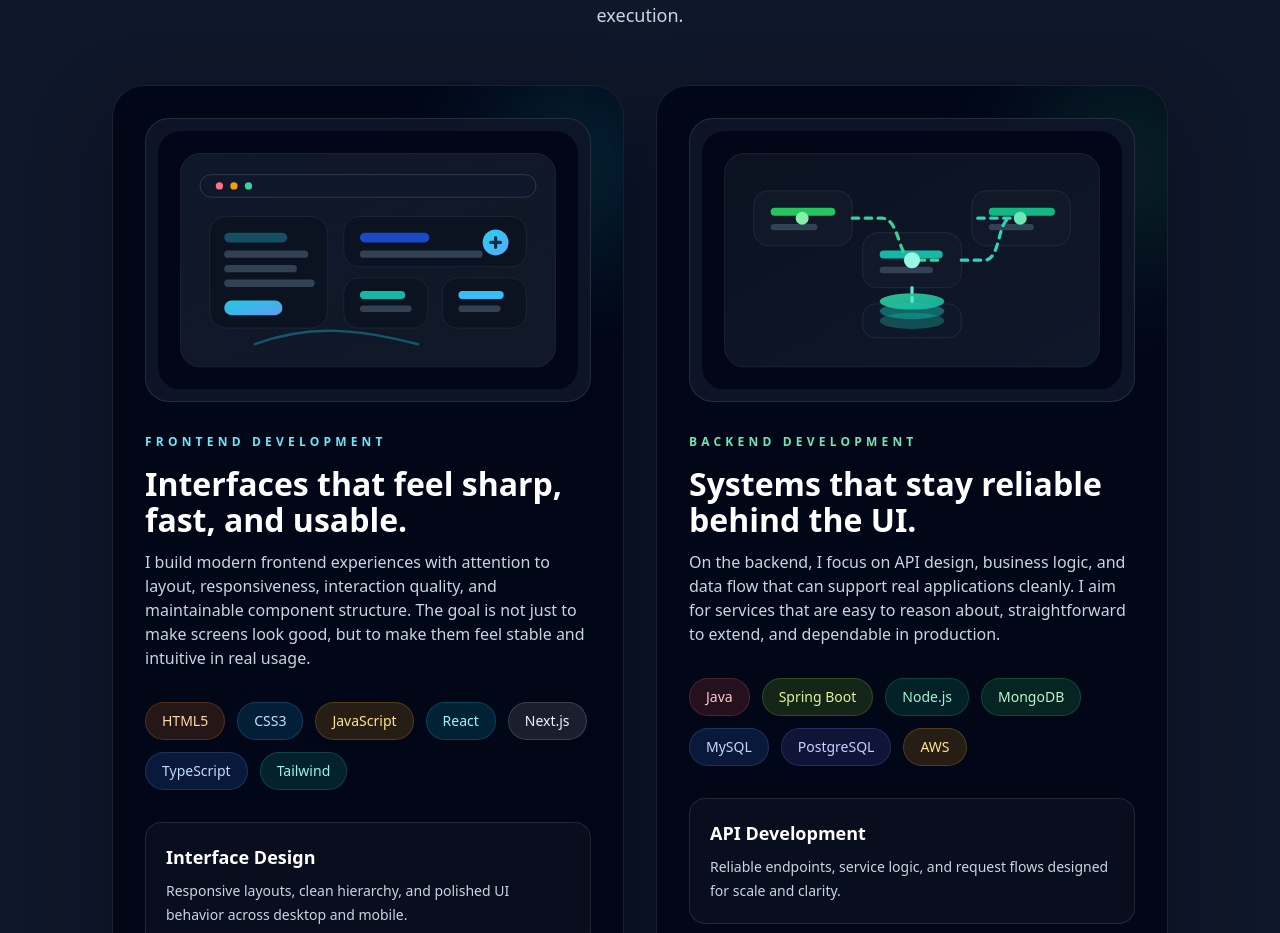
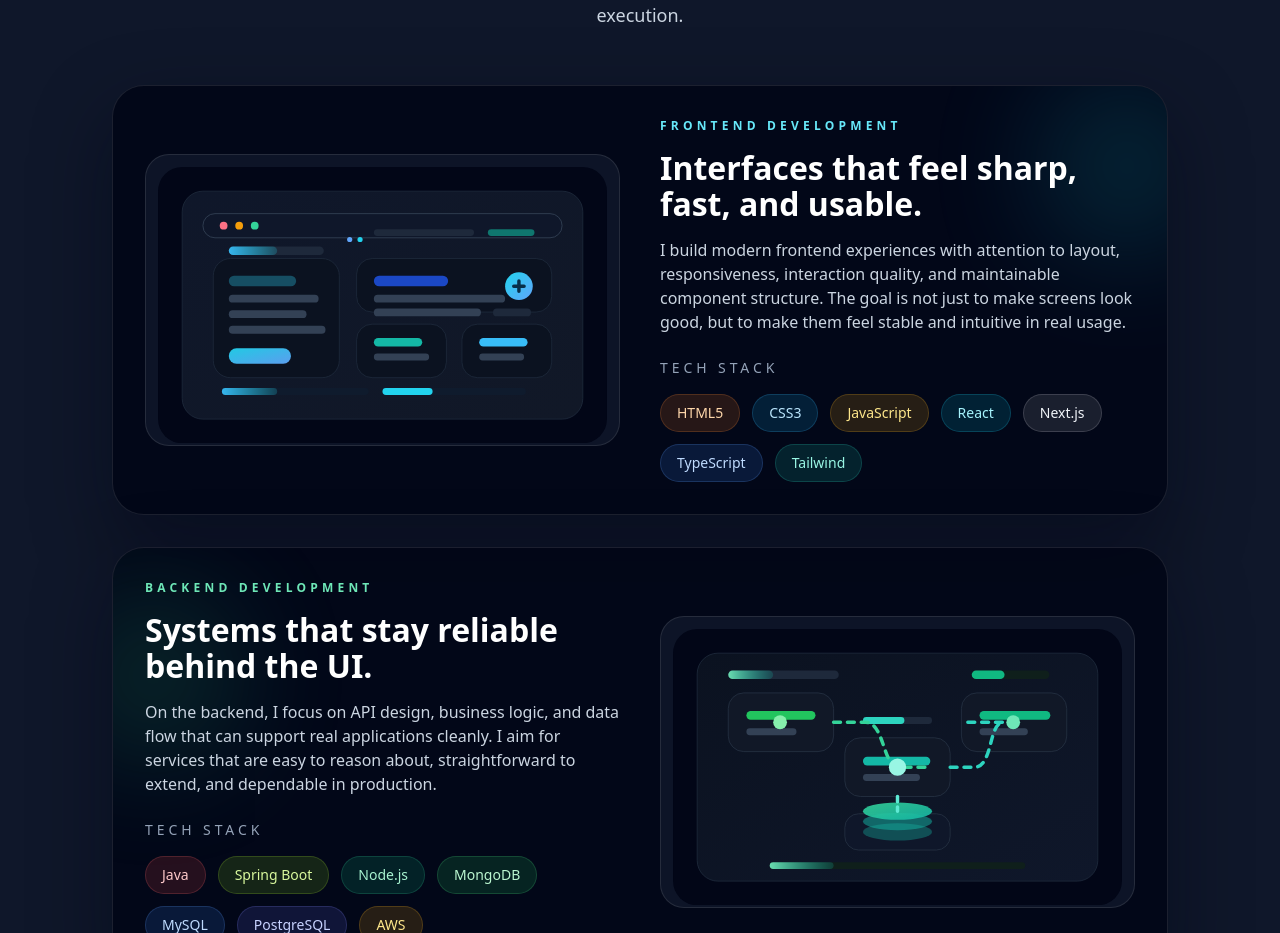
Before and after one commit to iamsunnyyz/PORTFOLIO, a Next.js app: page / in a window 1280 px wide. Shown: the part 1867-2800 px from the top of the page. Built offline with nearby package versions, Linux system fonts and the light colour scheme.

Commit message:
Fix: svg

```diff
--- a/components/Skills.tsx
+++ b/components/Skills.tsx
@@ -7,20 +7,15 @@ type SkillBadge = {
   tone: string;
 };
 
-type Capability = {
-  title: string;
-  description: string;
-};
-
-type SkillsColumnProps = {
+type SkillsRowProps = {
   eyebrow: string;
   title: string;
   summary: string;
   badges: SkillBadge[];
-  capabilities: Capability[];
   accent: string;
   glow: string;
   visual: React.ReactNode;
+  reverse?: boolean;
 };
 
 const frontendBadges: SkillBadge[] = [
@@ -43,38 +38,14 @@ const backendBadges: SkillBadge[] = [
   { label: 'AWS', tone: 'bg-amber-500/15 text-amber-200 border-amber-400/20' },
 ];
 
-const frontendCapabilities: Capability[] = [
-  {
-    title: 'Interface Design',
-    description: 'Responsive layouts, clean hierarchy, and polished UI behavior across desktop and mobile.',
-  },
-  {
-    title: 'Component Architecture',
-    description: 'Reusable component systems that keep larger pages maintainable as features grow.',
-  },
-  {
-    title: 'User Experience',
-    description: 'Fast navigation, accessible interactions, and deliberate visual feedback for real users.',
-  },
-];
-
-const backendCapabilities: Capability[] = [
-  {
-    title: 'API Development',
-    description: 'Reliable endpoints, service logic, and request flows designed for scale and clarity.',
-  },
-  {
-    title: 'Data Systems',
-    description: 'Structured data modeling, efficient queries, and practical database integration patterns.',
-  },
-  {
-    title: 'Deployment Readiness',
-    description: 'Backend foundations that support security, monitoring, and stable production delivery.',
-  },
-];
-
 const FrontendVisual = () => (
-  <svg viewBox="0 0 520 320" className="h-full w-full" role="img" aria-label="Frontend interface illustration">
+  <svg
+    viewBox="0 0 520 320"
+    preserveAspectRatio="xMidYMid meet"
+    className="h-auto w-full"
+    role="img"
+    aria-label="Frontend interface illustration"
+  >
     <defs>
       <linearGradient id="frontend-panel" x1="0%" y1="0%" x2="100%" y2="100%">
         <stop offset="0%" stopColor="#0f172a" />
@@ -84,6 +55,10 @@ const FrontendVisual = () => (
         <stop offset="0%" stopColor="#22d3ee" />
         <stop offset="100%" stopColor="#60a5fa" />
       </linearGradient>
+      <linearGradient id="frontend-soft" x1="0%" y1="0%" x2="100%" y2="0%">
+        <stop offset="0%" stopColor="#38bdf8" stopOpacity="0.95" />
+        <stop offset="100%" stopColor="#22d3ee" stopOpacity="0.2" />
+      </linearGradient>
     </defs>
     <rect width="520" height="320" rx="28" fill="#020617" />
     <rect x="28" y="28" width="464" height="264" rx="24" fill="url(#frontend-panel)" stroke="#1e293b" />
@@ -91,10 +66,19 @@ const FrontendVisual = () => (
     <circle cx="76" cy="68" r="4.5" fill="#fb7185" />
     <circle cx="94" cy="68" r="4.5" fill="#f59e0b" />
     <circle cx="112" cy="68" r="4.5" fill="#34d399" />
+
     <rect x="64" y="106" width="146" height="138" rx="20" fill="#0b1220" stroke="#1e293b" />
     <rect x="230" y="106" width="226" height="62" rx="18" fill="#0b1220" stroke="#1e293b" />
     <rect x="230" y="182" width="104" height="62" rx="18" fill="#0b1220" stroke="#1e293b" />
     <rect x="352" y="182" width="104" height="62" rx="18" fill="#0b1220" stroke="#1e293b" />
+
+    <rect x="82" y="92" width="110" height="10" rx="5" fill="#1e293b" />
+    <rect x="82" y="92" width="56" height="10" rx="5" fill="url(#frontend-soft)">
+      <animate attributeName="width" values="56;98;56" dur="3.2s" repeatCount="indefinite" />
+    </rect>
+    <rect x="250" y="72" width="116" height="8" rx="4" fill="#1e293b" />
+    <rect x="382" y="72" width="54" height="8" rx="4" fill="#0f766e" />
+
     <rect x="82" y="126" width="78" height="12" rx="6" fill="#164e63">
       <animate attributeName="width" values="78;98;78" dur="3.8s" repeatCount="indefinite" />
     </rect>
@@ -104,24 +88,47 @@ const FrontendVisual = () => (
     <rect x="82" y="210" width="72" height="18" rx="9" fill="url(#frontend-accent)" opacity="0.95">
       <animate attributeName="opacity" values="0.95;0.65;0.95" dur="2.4s" repeatCount="indefinite" />
     </rect>
+
     <rect x="250" y="126" width="86" height="12" rx="6" fill="#1d4ed8" opacity="0.9" />
     <rect x="250" y="148" width="152" height="9" rx="4.5" fill="#334155" />
+    <rect x="250" y="164" width="124" height="9" rx="4.5" fill="#334155" />
+    <rect x="388" y="164" width="44" height="9" rx="4.5" fill="#1e293b" />
     <rect x="250" y="198" width="56" height="10" rx="5" fill="#14b8a6" />
     <rect x="250" y="216" width="64" height="8" rx="4" fill="#334155" />
     <rect x="372" y="198" width="56" height="10" rx="5" fill="#38bdf8" />
     <rect x="372" y="216" width="52" height="8" rx="4" fill="#334155" />
+
     <circle cx="418" cy="138" r="16" fill="url(#frontend-accent)">
-      <animate attributeName="r" values="16;19;16" dur="2.2s" repeatCount="indefinite" />
+      <animateTransform attributeName="transform" type="translate" values="0 0;0 -4;0 0" dur="2.2s" repeatCount="indefinite" />
     </circle>
     <path d="M412 138h12M418 132v12" stroke="#082f49" strokeWidth="4" strokeLinecap="round" />
-    <path d="M120 264C190 238 251 246 322 264" fill="none" stroke="#155e75" strokeWidth="3" strokeLinecap="round" opacity="0.9">
-      <animate attributeName="d" values="M120 264C190 238 251 246 322 264;M120 264C182 248 257 232 322 264;M120 264C190 238 251 246 322 264" dur="4.6s" repeatCount="indefinite" />
-    </path>
+
+    <rect x="74" y="256" width="170" height="8" rx="4" fill="#0f1b2d" />
+    <rect x="74" y="256" width="64" height="8" rx="4" fill="url(#frontend-soft)">
+      <animate attributeName="x" values="74;166;74" dur="4.2s" repeatCount="indefinite" />
+    </rect>
+    <rect x="260" y="256" width="166" height="8" rx="4" fill="#0f1b2d" />
+    <rect x="260" y="256" width="58" height="8" rx="4" fill="#22d3ee">
+      <animate attributeName="x" values="260;360;260" dur="4.2s" repeatCount="indefinite" />
+    </rect>
+
+    <circle cx="222" cy="84" r="3" fill="#60a5fa">
+      <animate attributeName="opacity" values="0.25;1;0.25" dur="2s" repeatCount="indefinite" />
+    </circle>
+    <circle cx="234" cy="84" r="3" fill="#22d3ee">
+      <animate attributeName="opacity" values="1;0.25;1" dur="2s" repeatCount="indefinite" />
+    </circle>
   </svg>
 );
 
 const BackendVisual = () => (
-  <svg viewBox="0 0 520 320" className="h-full w-full" role="img" aria-label="Backend architecture illustration">
+  <svg
+    viewBox="0 0 520 320"
+    preserveAspectRatio="xMidYMid meet"
+    className="h-auto w-full"
+    role="img"
+    aria-label="Backend architecture illustration"
+  >
     <defs>
       <linearGradient id="backend-panel" x1="0%" y1="0%" x2="100%" y2="100%">
         <stop offset="0%" stopColor="#0b1220" />
@@ -131,22 +138,43 @@ const BackendVisual = () => (
         <stop offset="0%" stopColor="#34d399" />
         <stop offset="100%" stopColor="#14b8a6" />
       </linearGradient>
+      <linearGradient id="backend-soft" x1="0%" y1="0%" x2="100%" y2="0%">
+        <stop offset="0%" stopColor="#6ee7b7" stopOpacity="0.95" />
+        <stop offset="100%" stopColor="#14b8a6" stopOpacity="0.2" />
+      </linearGradient>
     </defs>
     <rect width="520" height="320" rx="28" fill="#020617" />
     <rect x="28" y="28" width="464" height="264" rx="24" fill="url(#backend-panel)" stroke="#1e293b" />
+
+    <rect x="64" y="48" width="128" height="10" rx="5" fill="#1e293b" />
+    <rect x="64" y="48" width="52" height="10" rx="5" fill="url(#backend-soft)">
+      <animate attributeName="width" values="52;92;52" dur="3.2s" repeatCount="indefinite" />
+    </rect>
+    <rect x="346" y="48" width="90" height="10" rx="5" fill="#0f1f1b" />
+    <rect x="346" y="48" width="38" height="10" rx="5" fill="#10b981">
+      <animate attributeName="x" values="346;392;346" dur="3.1s" repeatCount="indefinite" />
+    </rect>
+
     <rect x="64" y="74" width="122" height="68" rx="18" fill="#111827" stroke="#243041" />
     <rect x="199" y="126" width="122" height="68" rx="18" fill="#111827" stroke="#243041" />
     <rect x="334" y="74" width="122" height="68" rx="18" fill="#111827" stroke="#243041" />
     <rect x="199" y="214" width="122" height="42" rx="16" fill="#0f172a" stroke="#243041" />
+
     <rect x="85" y="95" width="80" height="10" rx="5" fill="#22c55e" />
     <rect x="85" y="115" width="58" height="8" rx="4" fill="#334155" />
+    <rect x="220" y="102" width="80" height="8" rx="4" fill="#1e293b" />
+    <rect x="220" y="102" width="48" height="8" rx="4" fill="#2dd4bf">
+      <animate attributeName="x" values="220;250;220" dur="2.4s" repeatCount="indefinite" />
+    </rect>
     <rect x="220" y="148" width="78" height="10" rx="5" fill="#14b8a6" />
     <rect x="220" y="168" width="66" height="8" rx="4" fill="#334155" />
     <rect x="355" y="95" width="82" height="10" rx="5" fill="#10b981" />
     <rect x="355" y="115" width="56" height="8" rx="4" fill="#334155" />
+
     <ellipse cx="260" cy="235" rx="40" ry="10" fill="#14b8a6" opacity="0.35" />
     <ellipse cx="260" cy="223" rx="40" ry="10" fill="#14b8a6" opacity="0.5" />
     <ellipse cx="260" cy="211" rx="40" ry="10" fill="url(#backend-accent)" opacity="0.9" />
+
     <path d="M186 108h37c22 0 20 52 38 52h38" fill="none" stroke="#34d399" strokeWidth="4" strokeLinecap="round" strokeDasharray="8 8">
       <animate attributeName="stroke-dashoffset" values="0;-24" dur="1.8s" repeatCount="indefinite" />
     </path>
@@ -156,8 +184,9 @@ const BackendVisual = () => (
     <path d="M260 194v17" fill="none" stroke="#5eead4" strokeWidth="4" strokeLinecap="round" strokeDasharray="6 6">
       <animate attributeName="stroke-dashoffset" values="0;-18" dur="1.4s" repeatCount="indefinite" />
     </path>
+
     <circle cx="260" cy="160" r="10" fill="#99f6e4">
-      <animate attributeName="cy" values="160;154;160" dur="2.4s" repeatCount="indefinite" />
+      <animateTransform attributeName="transform" type="translate" values="0 0;0 -6;0 0" dur="2.4s" repeatCount="indefinite" />
     </circle>
     <circle cx="124" cy="108" r="8" fill="#86efac">
       <animate attributeName="opacity" values="1;0.45;1" dur="1.9s" repeatCount="indefinite" />
@@ -165,56 +194,49 @@ const BackendVisual = () => (
     <circle cx="394" cy="108" r="8" fill="#6ee7b7">
       <animate attributeName="opacity" values="1;0.4;1" dur="1.6s" repeatCount="indefinite" />
     </circle>
+
+    <rect x="112" y="270" width="296" height="8" rx="4" fill="#0f1f1b" />
+    <rect x="112" y="270" width="74" height="8" rx="4" fill="url(#backend-soft)">
+      <animate attributeName="x" values="112;328;112" dur="4.4s" repeatCount="indefinite" />
+    </rect>
   </svg>
 );
 
-const SkillsColumn: React.FC<SkillsColumnProps> = ({
+const SkillsRow: React.FC<SkillsRowProps> = ({
   eyebrow,
   title,
   summary,
   badges,
-  capabilities,
   accent,
   glow,
   visual,
+  reverse = false,
 }) => {
   return (
     <article className="relative overflow-hidden rounded-[2rem] border border-white/10 bg-slate-950/90 p-6 shadow-[0_30px_80px_rgba(2,6,23,0.45)] md:p-8">
-      <div className={`absolute -right-10 top-0 h-40 w-40 rounded-full blur-3xl opacity-20 ${glow}`} />
-      <div className="relative z-10 space-y-8">
-        <div className="overflow-hidden rounded-[1.5rem] border border-white/10 bg-slate-900/90 p-3">
+      <div className={`absolute h-40 w-40 rounded-full blur-3xl opacity-20 ${glow} ${reverse ? '-left-10 top-12' : '-right-10 top-0'}`} />
+      <div className={`relative z-10 grid items-center gap-10 lg:grid-cols-2 ${reverse ? 'lg:[&>*:first-child]:order-2 lg:[&>*:last-child]:order-1' : ''}`}>
+        <div className="aspect-[13/8] w-full overflow-hidden rounded-[1.5rem] border border-white/10 bg-slate-900/90 p-3">
           {visual}
         </div>
 
+        <div className="space-y-6">
           <div className="space-y-4">
             <p className={`text-xs font-semibold uppercase tracking-[0.35em] ${accent}`}>{eyebrow}</p>
-          <div className="space-y-3">
             <h3 className="text-3xl font-semibold text-white md:text-[2rem]">{title}</h3>
-            <p className="max-w-xl text-sm leading-7 text-slate-300 md:text-base">{summary}</p>
-          </div>
+            <p className="max-w-2xl text-sm leading-7 text-slate-300 md:text-base">{summary}</p>
           </div>
 
+          <div>
+            <p className="mb-4 text-sm font-medium uppercase tracking-[0.28em] text-slate-400">Tech Stack</p>
             <div className="flex flex-wrap gap-3">
               {badges.map((badge) => (
-            <span
-              key={badge.label}
-              className={`rounded-full border px-4 py-2 text-sm font-medium ${badge.tone}`}
-            >
+                <span key={badge.label} className={`rounded-full border px-4 py-2 text-sm font-medium ${badge.tone}`}>
                   {badge.label}
                 </span>
               ))}
             </div>
-
-        <div className="grid gap-4">
-          {capabilities.map((capability) => (
-            <div
-              key={capability.title}
-              className="rounded-2xl border border-white/10 bg-white/[0.03] p-5"
-            >
-              <h4 className="mb-2 text-lg font-semibold text-white">{capability.title}</h4>
-              <p className="text-sm leading-6 text-slate-300">{capability.description}</p>
           </div>
-          ))}
         </div>
       </div>
     </article>
@@ -236,27 +258,26 @@ const Skills: React.FC = () => {
           </p>
         </div>
 
-        <div className="grid gap-8 xl:grid-cols-2">
-          <SkillsColumn
+        <div className="space-y-8">
+          <SkillsRow
             eyebrow="Frontend Development"
             title="Interfaces that feel sharp, fast, and usable."
             summary="I build modern frontend experiences with attention to layout, responsiveness, interaction quality, and maintainable component structure. The goal is not just to make screens look good, but to make them feel stable and intuitive in real usage."
             badges={frontendBadges}
-            capabilities={frontendCapabilities}
             accent="text-cyan-300"
             glow="bg-cyan-400"
             visual={<FrontendVisual />}
           />
 
-          <SkillsColumn
+          <SkillsRow
             eyebrow="Backend Development"
             title="Systems that stay reliable behind the UI."
             summary="On the backend, I focus on API design, business logic, and data flow that can support real applications cleanly. I aim for services that are easy to reason about, straightforward to extend, and dependable in production."
             badges={backendBadges}
-            capabilities={backendCapabilities}
             accent="text-emerald-300"
             glow="bg-emerald-400"
             visual={<BackendVisual />}
+            reverse
           />
         </div>
       </div>
```
Lines whose indentation alone changed are shown as unchanged.
